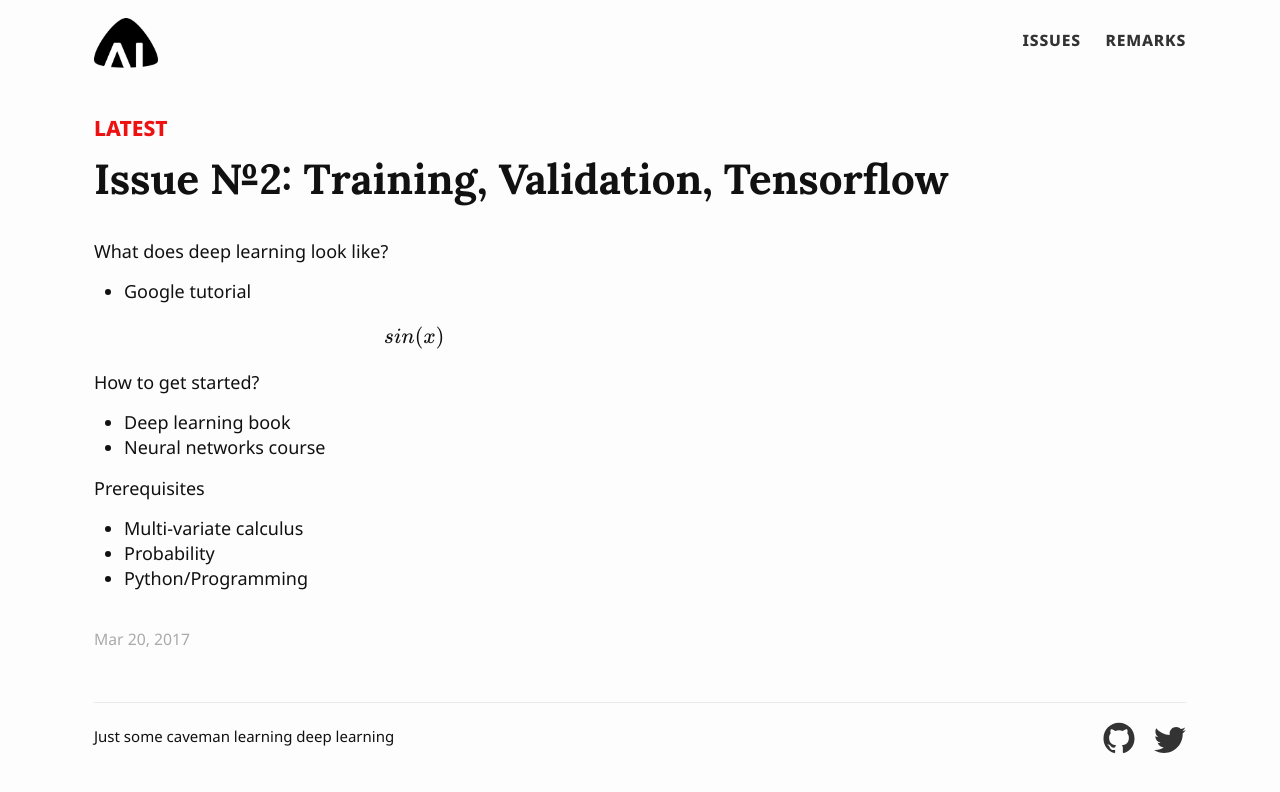
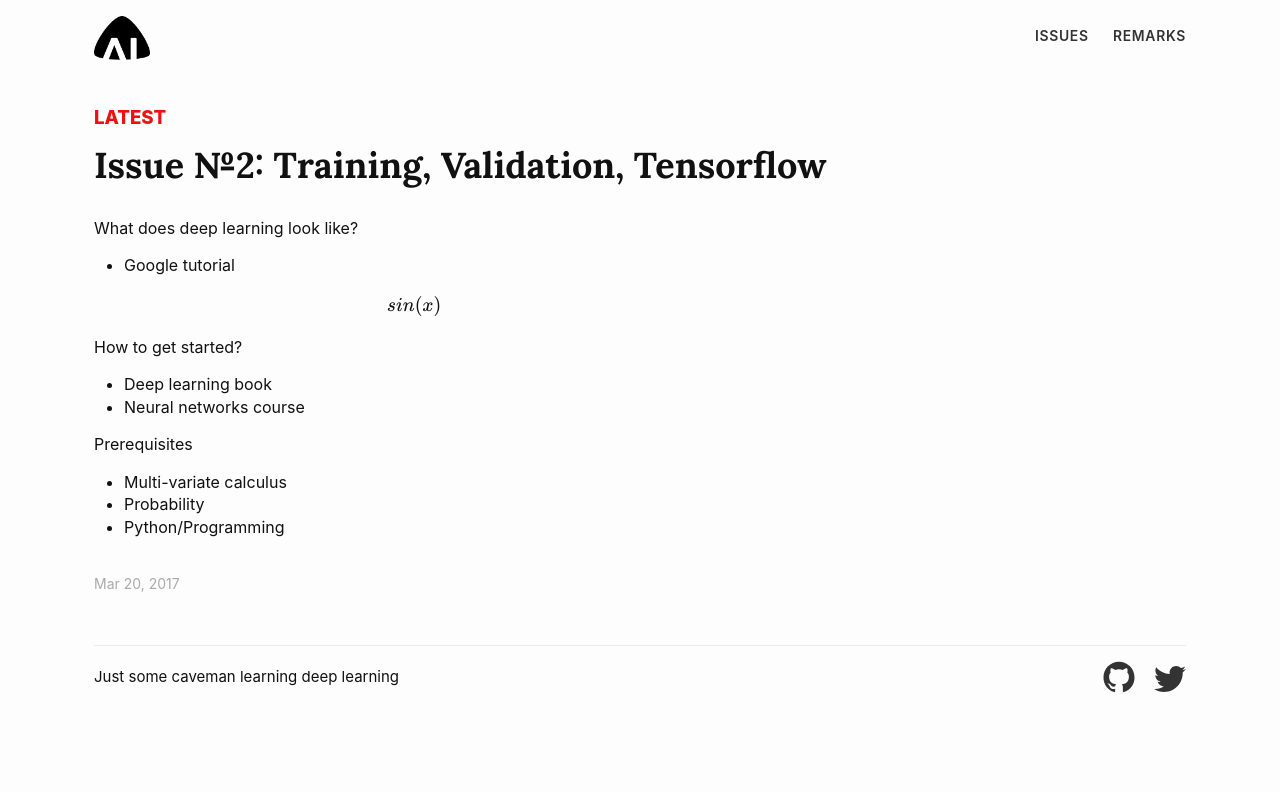
Before and after one commit to AICaveman/aicaveman.github.io, a Jekyll site: the page built from index.html, in a window 1280 px wide. Shown: the top 792 px of the page. Built offline with Jekyll 4.4.1, drawn with Linux system fonts in a browser that asks for light colours; formulas are drawn with MathJax 3.

Commit message:
typography changes

```diff
--- a/css/main.css
+++ b/css/main.css
@@ -11,8 +11,8 @@ dl, dd, ol, ul, figure {
  * Basic styling
  */
 body {
-  font-family: "Noto Sans", Helvetica, Arial, sans-serif;
-  font-size: 18px;
+  font-family: -apple-system, BlinkMacSystemFont, "Noto Sans", Helvetica, Arial, sans-serif;
+  font-size: 16px;
   line-height: 2em;
   font-weight: normal;
   color: #111;
@@ -50,7 +50,7 @@ figure > img {
   display: block; }
 
 figcaption {
-  font-size: 15.75px; }
+  font-size: 14px; }
 
 /**
  * Lists
@@ -117,7 +117,7 @@ pre {
 .label {
   text-transform: uppercase;
   font-weight: 800;
-  font-family: "Noto Sans", Helvetica, Arial, sans-serif;
+  font-family: -apple-system, BlinkMacSystemFont, "Noto Sans", Helvetica, Arial, sans-serif;
   color: #ee1111; }
 
 /**
@@ -160,27 +160,27 @@ pre {
  * Site header
  */
 .site-header {
-  min-height: 80px;
+  min-height: 72px;
   position: relative; }
 
 .site-title {
-  width: 64px;
-  height: 80px;
+  width: 56px;
+  height: 72px;
   font-size: 26px;
-  line-height: 80px;
+  line-height: 72px;
   margin-bottom: 0;
   float: left; }
 
 .title {
-  font-size: 42px;
+  font-size: 36px;
   margin-bottom: 1em; }
 
 .site-nav {
   float: right;
-  line-height: 80px;
+  line-height: 72px;
   text-transform: uppercase;
   font-size: 0.87em;
-  font-weight: bold;
+  font-weight: 600;
   letter-spacing: 0.05em; }
   .site-nav .menu-icon {
     display: none; }
@@ -287,7 +287,7 @@ pre {
   list-style: none; }
 
 .post-meta {
-  font-size: 15.75px;
+  font-size: 14px;
   color: #aaa; }
 
 .post-link {
@@ -301,7 +301,7 @@ pre {
   margin-bottom: 30px; }
 
 .post-title {
-  font-size: 42px;
+  font-size: 36px;
   line-height: 1; }
   @media screen and (max-width: 800px) {
     .post-title {
--- a/scss/main.scss
+++ b/scss/main.scss
@@ -2,8 +2,8 @@
 
 
 // Our variables
-$base-font-family: "Noto Sans", Helvetica, Arial, sans-serif;
-$base-font-size:   18px;
+$base-font-family: -apple-system, BlinkMacSystemFont, "Noto Sans", Helvetica, Arial, sans-serif;
+$base-font-size:   16px;
 $small-font-size:  $base-font-size * 0.875;
 $base-line-height: 2em;
 
```
Also changed, not shown: scss/_layout.scss (+5 -5 lines).
